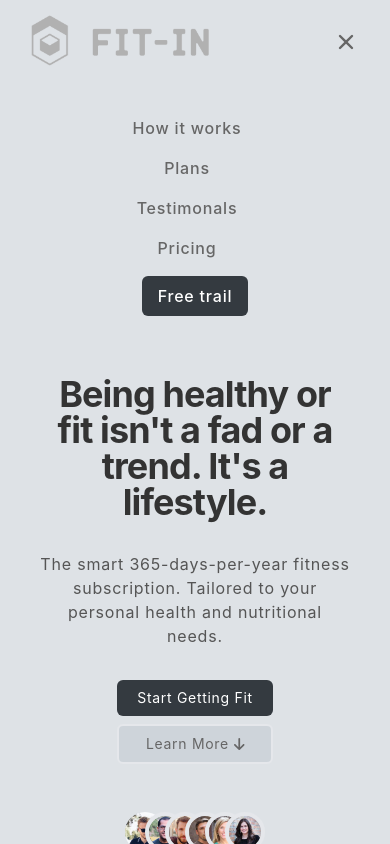
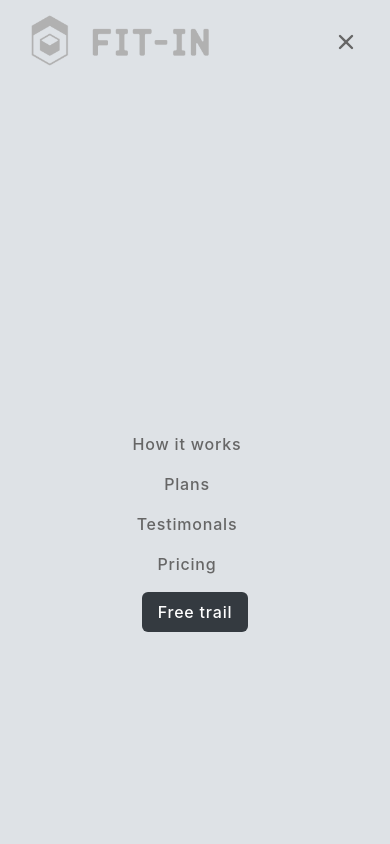
Before and after one commit to Deepakmukka1/fit-in-clone, a React (Vite) app: page / in a window 390 px wide. Both pictures are taken after a click on the button 346 px from the left and 42 px from the top of the page. Shown: the top 844 px of the page. Built offline with nearby package versions, Linux system fonts and the light colour scheme.

Commit message:
🩹 fix: fix navbar css

```diff
--- a/src/components/button.jsx
+++ /dev/null
@@ -1,19 +0,0 @@
-import React from "react";
-
-export const Button = ({ text, onclick, isPrimary }) => {
-  return isPrimary ? (
-    <button
-      className="bg-[#343A40] text-white rounded-md px-4 py-2 font-medium"
-      onClick={onclick}
-    >
-      {text}
-    </button>
-  ) : (
-    <button
-      className="bg-[#ced4da] text-textprimary rounded-md px-4 py-2 font-medium"
-      onClick={onclick}
-    >
-      {text}
-    </button>
-  );
-};
--- a/src/components/navbar.jsx
+++ b/src/components/navbar.jsx
@@ -1,6 +1,6 @@
 import { useState } from "react";
 import Logo from "../assets/logo3.png";
-import { Button } from "./button";
+
 const NavigationBar = () => {
   const [state, setState] = useState(false);
   const navigation = [
@@ -55,22 +55,24 @@ const NavigationBar = () => {
           </div>
         </div>
         <div
-          className={`flex-1 justify-center text-center pb-3 mt-8 lg:block lg:pb-0 lg:mt-0 ${
-            state ? "block" : "hidden"
+          className={`flex-1 justify-center text-base text-center pb-3 mt-8 lg:block lg:pb-0 lg:mt-0 ${
+            state ? "h-screen flex flex-col items-center" : "hidden h-auto"
           }`}
         >
-          <ul className="justify-center md:justify-end items-center space-y-4 lg:flex lg:space-x-6 lg:space-y-0">
+          <ul className={`justify-center md:justify-end items-center space-y-4 lg:flex lg:space-x-6 lg:space-y-0`}>
             {navigation.map((item, idx) => {
               return (
                 <li
                   key={idx}
-                  className="text-textprimary font-medium pr-4 hover:text-gray-800 md:text-lg text-base transition-all tracking-wider"
+                  className="text-textprimary font-medium pr-4 hover:text-gray-800 md:text-lg transition-all tracking-wider"
                 >
                   <a href={item.path}>{item.title}</a>
                 </li>
               );
             })}
-            <Button text="Free trail" isPrimary={true}/>
+            <button className="bg-[#343A40] text-white rounded-md px-4 py-2 font-medium hover:bg-[#495057] transition-all duration-3000">
+              <a href="#contact"> Free trail </a>
+            </button>
           </ul>
         </div>
       </div>
```
